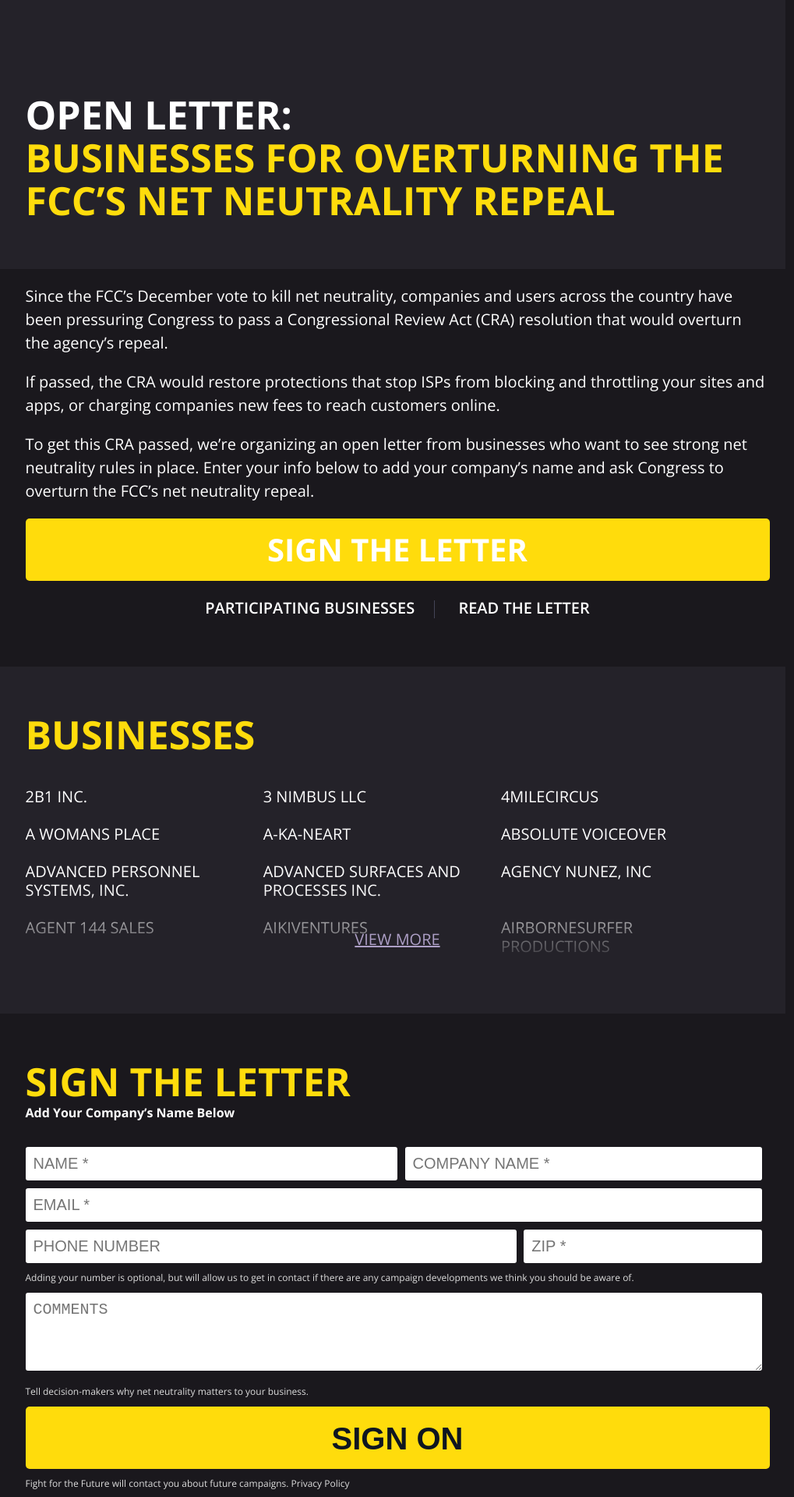
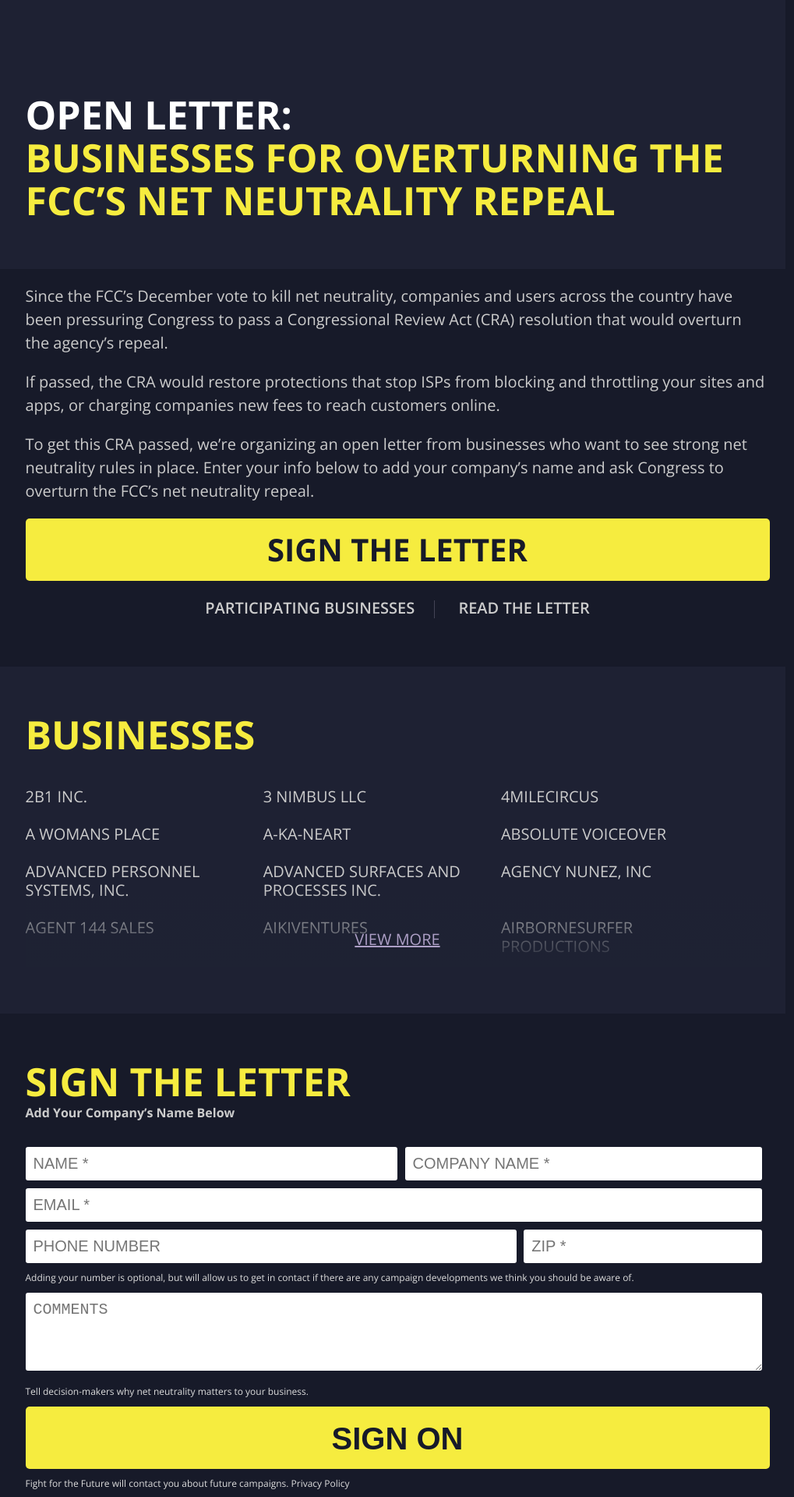
Before and after one commit to fightforthefuture/vetsforthe.net, a Jekyll site: the page built from index.md, in a window 1280 px wide. Shown: the top 1920 px of the page at 78% size, without its empty margins (120-1139 px from the left). Built offline with Jekyll 4.4.1, drawn with Linux system fonts in a browser that asks for light colours.

Commit message:
Tweak colors

```diff
--- a/_sass/_default.scss
+++ b/_sass/_default.scss
@@ -7,7 +7,7 @@
 	font-family: $body-font;
 	position: relative;
 	background-color: $darkGray;
-	color: white;
+	color: $white;
 }
 
 #overlord {
@@ -24,7 +24,7 @@
 }
 
 h1 {
-	color: white;
+	color: #fff;
 	text-transform: uppercase;
 }
 
@@ -33,7 +33,7 @@
 	text-transform: uppercase;
 }
 h3 {
-	color: white;
+	color: $white;
 	font-size: 16px;
 	line-height: 1.6em;
 }
@@ -54,7 +54,7 @@
 a {
 	color: #5ea2fd;
 	&:hover {
-		color: white;
+		color: $white;
 	}
 }
 
@@ -101,7 +101,7 @@
 			text-transform: uppercase;
 
 			a {
-				color: white;
+				color: $white;
 				font-weight: 600;
 			}
 
@@ -123,14 +123,14 @@
 	}
 	padding-bottom: 0px;
 }
-.button {
+.button, a.button {
 	width: 100%;
 	display: block;
 	font-size: 40px;
 	height: 80px;
 	line-height: 80px;
 	background-color: $yellow;
-	color: $darkBlue;
+	color: $darkGray;
 	text-transform: uppercase;
 	font-weight: bold;
 	border-radius: 5px;
@@ -138,7 +138,7 @@
 	text-decoration: none;
 	text-align: center;
 	&:hover {
-		background: #6a22ef;
+		background: darken($yellow, 20%);
 	}
 }
 
@@ -185,10 +185,9 @@
 		bottom: 0px;
 		height: 100px;
 		width: 100%;
-		background: -moz-linear-gradient(top, rgba(36,34,41,0) 0%, rgba(36,34,41,1) 100%); /* FF3.6-15 */
-		background: -webkit-linear-gradient(top, rgba(36,34,41,0) 0%,rgba(36,34,41,1) 100%); /* Chrome10-25,Safari5.1-6 */
-		background: linear-gradient(to bottom, rgba(36,34,41,0) 0%,rgba(36,34,41,1) 100%); /* W3C, IE10+, FF16+, Chrome26+, Opera12+, Safari7+ */
-		filter: progid:DXImageTransform.Microsoft.gradient( startColorstr='#00242229', endColorstr='#242229',GradientType=0 ); /* IE6-9 */
+		background: -moz-linear-gradient(top, rgba(30,34,51,0) 0%, rgba(30,34,51,1) 100%); /* FF3.6-15 */
+		background: -webkit-linear-gradient(top, rgba(30,34,51,0) 0%,rgba(30,34,51,1) 100%); /* Chrome10-25,Safari5.1-6 */
+		background: linear-gradient(to bottom, rgba(30,34,51,0) 0%,rgba(30,34,51,1) 100%); /* W3C, IE10+, FF16+, Chrome26+, Opera12+, Safari7+ */
 		p {
 			color: #ad9fc6;
 			text-decoration: underline;
@@ -198,7 +197,7 @@
 			bottom: 0px;
 			width: 100%;
 			&:hover {
-				color: white;
+				color: $white;
 			}
 		}
 	}
--- a/_sass/_variables.scss
+++ b/_sass/_variables.scss
@@ -1,13 +1,13 @@
 // Colors
 // ------
 
-$white: #fff;
+$white: #ccc;
 $black: #333;
-$darkGray: #1a181d;
+$darkGray: #171a29;
 $blueBlack: #1D2B36;
 $darkBlue: #0f1620;
-$yellow: #ffdc0c;
-$hlBg: #242229;
+$yellow: #f6ec3f;
+$hlBg: #1e2133;
 
 
 // Typography
```
